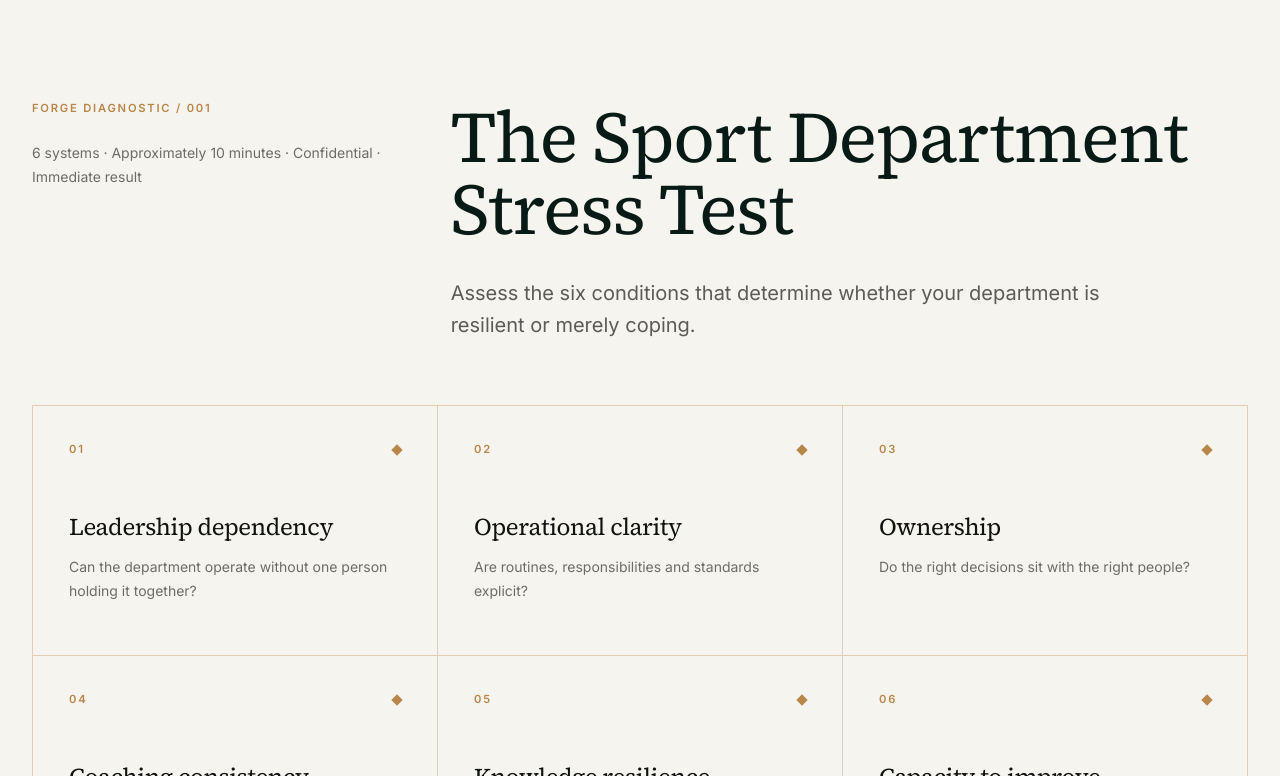
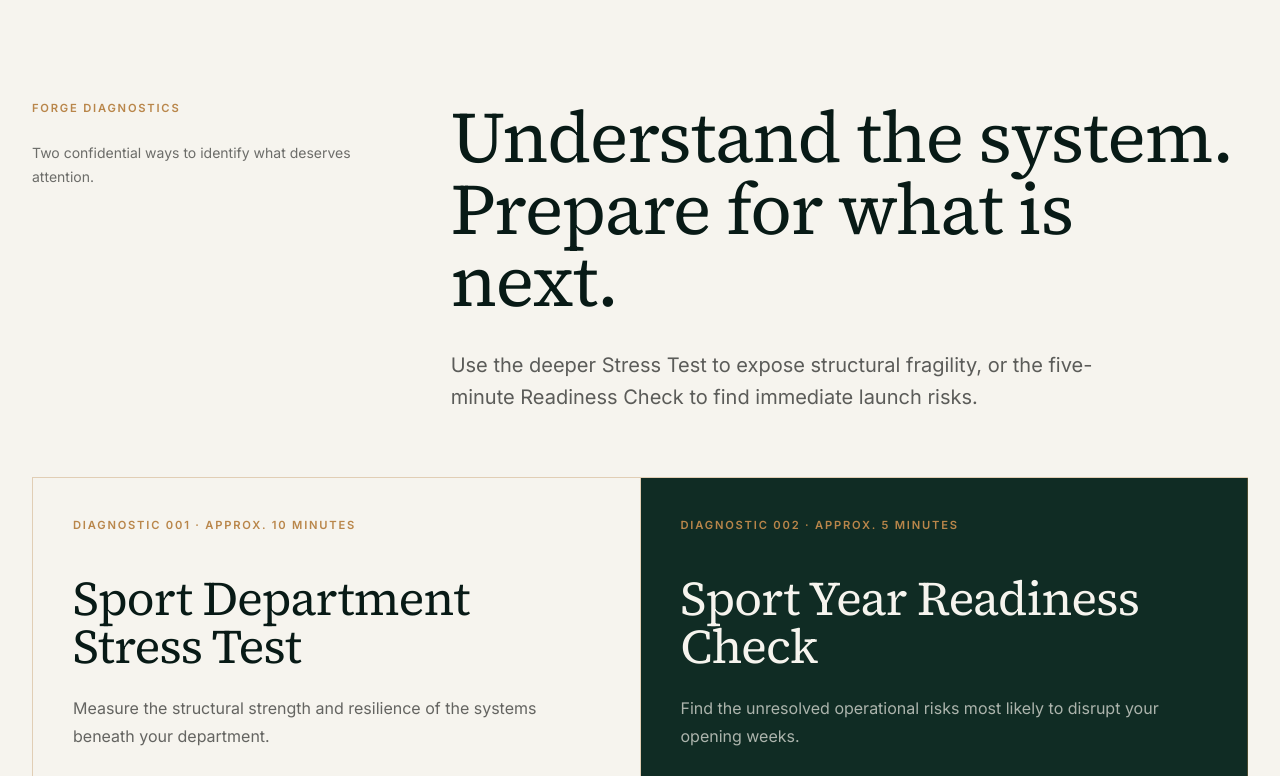
Before and after one commit to TSumerfield/forge-stress-test, a Next.js app: page / in a window 1280 px wide. Shown: the part 2024-2800 px from the top of the page. Built offline with nearby package versions, Linux system fonts and the light colour scheme.

Commit message:
Present both Forge diagnostics on homepage

```diff
--- a/app/page.tsx
+++ b/app/page.tsx
@@ -38,6 +38,7 @@ export default function Home() {
           </Link>
           <nav className="hidden items-center gap-8 text-[11px] font-semibold uppercase tracking-[0.14em] lg:flex">
             <Link href="/stress-test" className="transition-colors hover:text-[var(--forge-bronze)]">Stress Test</Link>
+            <Link href="/readiness-check" className="transition-colors hover:text-[var(--forge-bronze)]">Readiness Check</Link>
             <Link href="/insights" className="transition-colors hover:text-[var(--forge-bronze)]">Insights</Link>
             <Link href="/systems" className="transition-colors hover:text-[var(--forge-bronze)]">Systems</Link>
             <Link href="/benchmarking" className="transition-colors hover:text-[var(--forge-bronze)]">Benchmarking</Link>
@@ -92,7 +93,12 @@ export default function Home() {
 
       <section id="diagnostic" className="forge-section border-b forge-border">
         <div className="forge-container">
-          <div className="grid gap-10 lg:grid-cols-12"><div className="lg:col-span-4"><p className="forge-eyebrow">Forge diagnostic / 001</p><p className="mt-6 max-w-sm text-sm leading-6 text-[rgba(17,19,17,0.6)]">6 systems · Approximately 10 minutes · Confidential · Immediate result</p></div><div className="lg:col-span-8"><h2 className="forge-heading text-5xl text-[var(--forge-forest-deep)] md:text-7xl">The Sport Department Stress Test</h2><p className="mt-8 max-w-2xl text-xl leading-8 text-[rgba(17,19,17,0.68)]">Assess the six conditions that determine whether your department is resilient or merely coping.</p></div></div>
+          <div className="grid gap-10 lg:grid-cols-12"><div className="lg:col-span-4"><p className="forge-eyebrow">Forge diagnostics</p><p className="mt-6 max-w-sm text-sm leading-6 text-[rgba(17,19,17,0.6)]">Two confidential ways to identify what deserves attention.</p></div><div className="lg:col-span-8"><h2 className="forge-heading text-5xl text-[var(--forge-forest-deep)] md:text-7xl">Understand the system. Prepare for what is next.</h2><p className="mt-8 max-w-2xl text-xl leading-8 text-[rgba(17,19,17,0.68)]">Use the deeper Stress Test to expose structural fragility, or the five-minute Readiness Check to find immediate launch risks.</p></div></div>
+          <div className="mt-16 grid border-l border-t forge-border md:grid-cols-2">
+            <article className="flex min-h-[360px] flex-col justify-between border-b border-r p-8 forge-border lg:p-10"><div><p className="forge-eyebrow">Diagnostic 001 · Approx. 10 minutes</p><h3 className="forge-heading mt-10 text-4xl text-[var(--forge-forest-deep)] md:text-5xl">Sport Department Stress Test</h3><p className="mt-6 max-w-xl text-base leading-7 text-[rgba(17,19,17,0.64)]">Measure the structural strength and resilience of the systems beneath your department.</p></div><Link href="/stress-test" className="forge-button forge-button-primary mt-10 w-fit">Stress test your department <Arrow /></Link></article>
+            <article className="flex min-h-[360px] flex-col justify-between border-b border-r bg-[var(--forge-forest)] p-8 text-[var(--forge-ivory)] forge-border lg:p-10"><div><p className="forge-eyebrow">Diagnostic 002 · Approx. 5 minutes</p><h3 className="forge-heading mt-10 text-4xl md:text-5xl">Sport Year Readiness Check</h3><p className="mt-6 max-w-xl text-base leading-7 text-[rgba(246,244,238,0.68)]">Find the unresolved operational risks most likely to disrupt your opening weeks.</p></div><Link href="/readiness-check" className="forge-button mt-10 w-fit">Check your readiness <Arrow /></Link></article>
+          </div>
+          <div className="mt-20 grid gap-10 lg:grid-cols-12"><div className="lg:col-span-4"><p className="forge-eyebrow">Inside diagnostic 001</p><p className="mt-6 max-w-sm text-sm leading-6 text-[rgba(17,19,17,0.6)]">6 systems · Confidential · Immediate result</p></div><div className="lg:col-span-8"><h2 className="forge-heading text-4xl text-[var(--forge-forest-deep)] md:text-6xl">The six systems behind departmental strength.</h2></div></div>
           <div className="mt-16 grid border-l border-t forge-border md:grid-cols-2 lg:grid-cols-3">{dimensions.map(([number,title,description]) => <article key={number} className="group min-h-[250px] border-b border-r p-7 forge-border transition-colors hover:bg-[var(--forge-forest)] hover:text-[var(--forge-ivory)] lg:p-9"><div className="flex items-center justify-between"><span className="forge-eyebrow">{number}</span><span className="h-2 w-2 rotate-45 bg-[var(--forge-bronze)]" /></div><h3 className="forge-heading mt-14 text-2xl">{title}</h3><p className="mt-4 text-sm leading-6 text-[rgba(17,19,17,0.6)] group-hover:text-[rgba(246,244,238,0.68)]">{description}</p></article>)}</div>
           <div className="mt-10 flex flex-col gap-6 md:flex-row md:items-center md:justify-between"><p className="text-sm leading-6 text-[rgba(17,19,17,0.6)]">Receive your departmental profile and one high-leverage action.</p><Link href="/stress-test" className="forge-button forge-button-primary w-fit">See where you are exposed <Arrow /></Link></div>
         </div>
```
